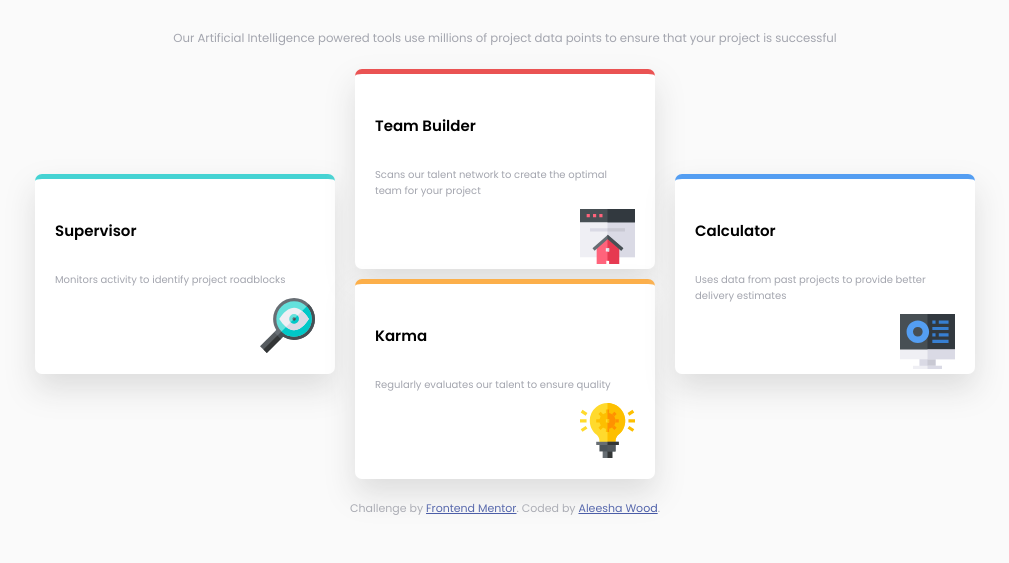
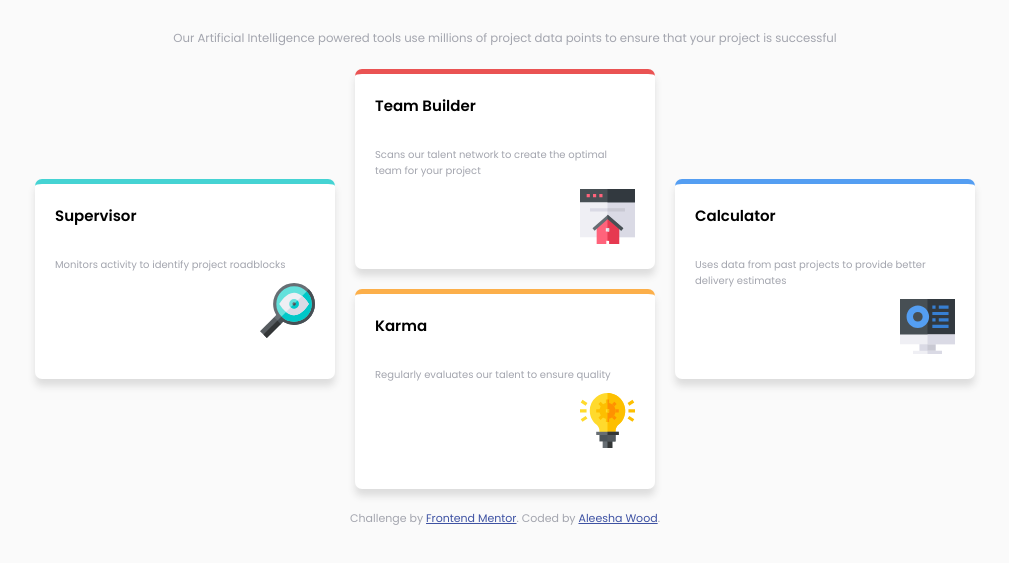
Before and after one commit to LeeWood/FM-four-card-feature-selection, a plain HTML site: page index.html in a window 1280 px wide. Shown: the part 183-746 px from the top of the page, without its empty margins (135-1144 px from the left). Drawn offline with Linux system fonts and the light colour scheme.

Commit message:
shorted and sharpened spread of card drop shadow

```diff
--- a/index.css
+++ b/index.css
@@ -70,8 +70,8 @@ p {
   height: 200px;
   border-radius: 7px;
   margin: 10px;
-  filter: drop-shadow(0mm 4mm 4mm rgb(221, 221, 221));
-  padding: 20px;
+  filter: drop-shadow(0mm 2mm 1mm rgb(221, 221, 221));
+  padding: 0px 20px;
   background-color: #ffff;
   display: flex;
   flex-direction: column;
@@ -91,6 +91,7 @@ h4 {
 
 .karma {
   border-top: 5px solid var(--featureOrange);
+  margin-top: 20px;
 }
 
 .calc {
```
